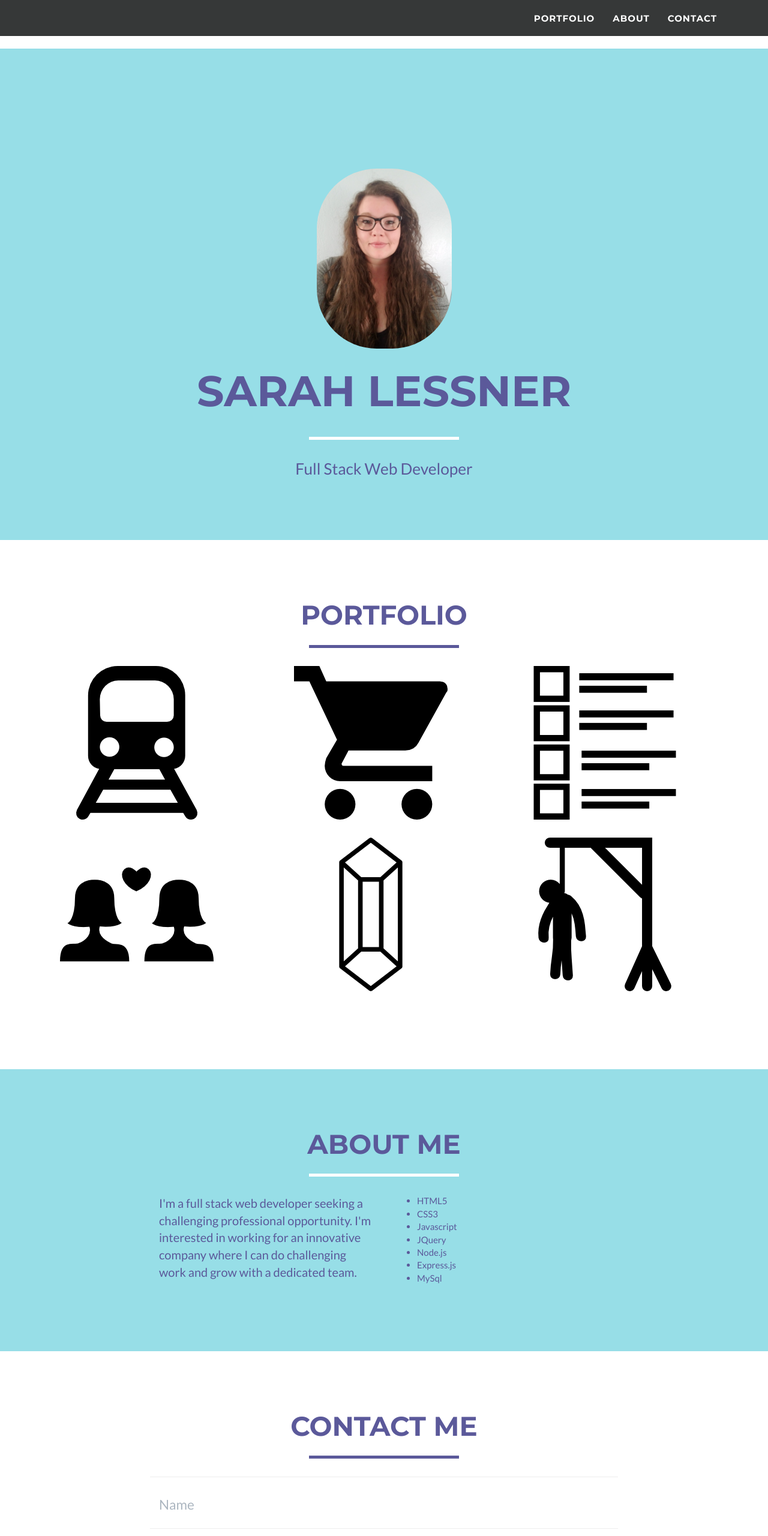
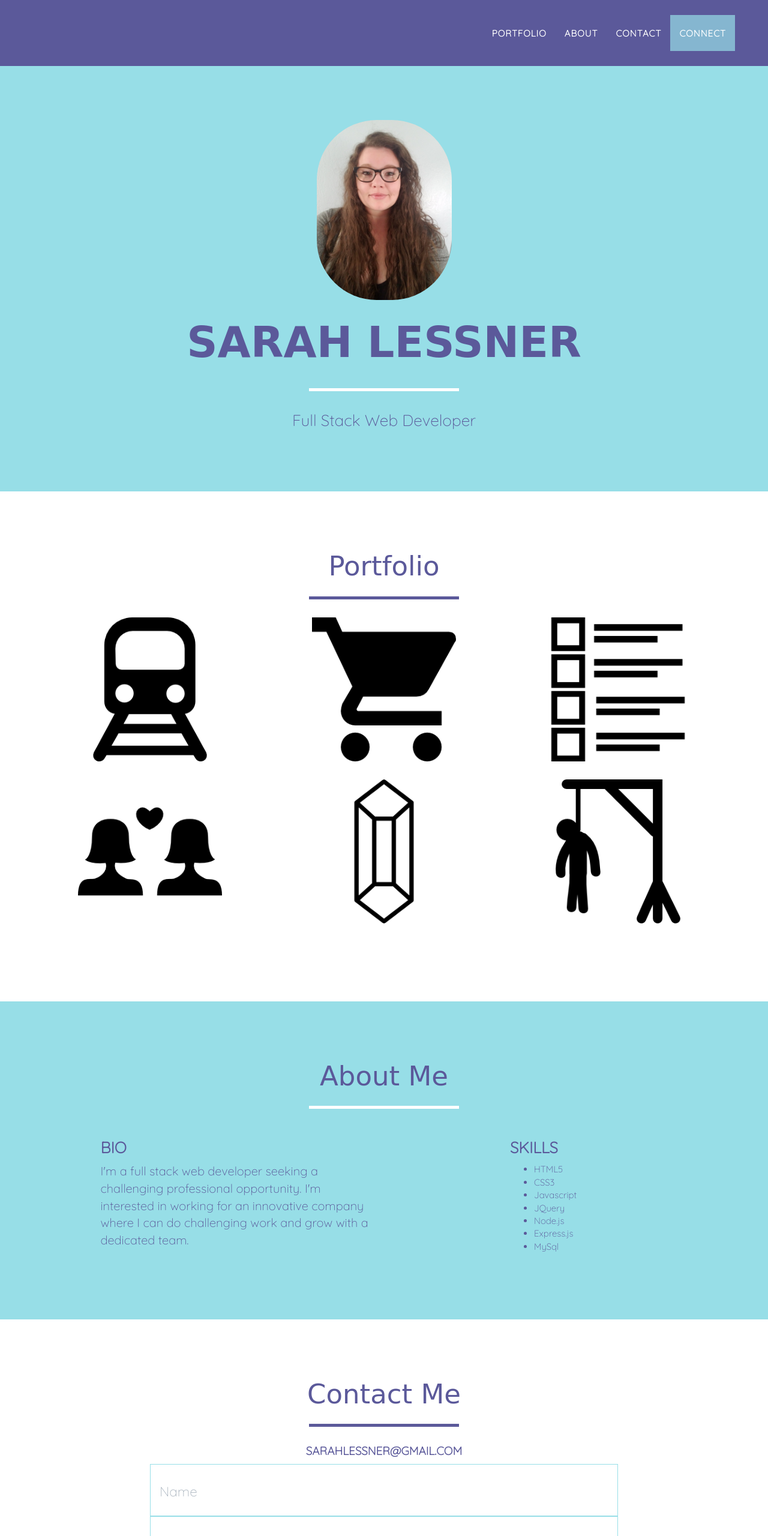
Before and after one commit to sarahlessner/professional-portfolio, a plain HTML site: page index.html in a window 1280 px wide. Shown: the top 2560 px of the page at 60% size. Drawn offline with nearby package versions, Linux system fonts and the light colour scheme; a web font is replaced by a local one.

Commit message:
changed fonts and cleaned up styling and margins

```diff
--- a/css/freelancer.css
+++ b/css/freelancer.css
@@ -6,6 +6,7 @@
 
 body {
     overflow-x: hidden;
+    font-family: 'Quicksand', sans-serif;
 }
 
 p {
@@ -23,16 +24,20 @@ a:active,
 a.active {
     outline: 0;
     color: #18bc9c;
+    font-family: 'Quicksand', sans-serif;
 }
 
-h1,
-h2,
+h1, h2 {
+    font-family: 'Galada', cursive;
+}
+
+
 h3,
 h4,
 h5,
 h6 {
     text-transform: uppercase;
-    font-family: Montserrat,"Helvetica Neue",Helvetica,Arial,sans-serif;
+    font-family: "Quicksand","Helvetica Neue",Helvetica,Arial,sans-serif;
     font-weight: 700;
 }
 
@@ -98,7 +103,7 @@ header img {
 header .intro-text .name {
     display: block;
     text-transform: uppercase;
-    font-family: Montserrat,"Helvetica Neue",Helvetica,Arial,sans-serif;
+    font-family: 'Galada', cursive;
     font-size: 2em;
     font-weight: 700;
 }
@@ -153,6 +158,8 @@ header .intro-text .skills {
     font-family: Montserrat,"Helvetica Neue",Helvetica,Arial,sans-serif;
     font-weight: 700;
     border-radius: 0;
+    margin-bottom: 0;
+    min-height: 90px;
 }
 
 .navbar a:focus {
@@ -166,6 +173,13 @@ header .intro-text .skills {
 
 .navbar .navbar-nav li a:focus {
     outline: 0;
+
+}
+
+.navbar-default .navbar-nav>.active>a,
+.navbar-default .navbar-nav>.active>a:hover,
+.navbar-default .navbar-nav>.active>a:focus {
+    background: rgba(151,222,231,.7);
 }
 
 .navbar .navbar-nav li a:hover {
@@ -175,7 +189,7 @@ header .intro-text .skills {
 .navbar-default,
 .navbar-inverse {
     border: 0;
-    background: #363838;
+    background: #5b599a;
     color: black;
 }
 
@@ -225,6 +239,11 @@ section.success a.active {
     font-size: 50px;
     margin-right: 20px;
     color: #97dee7;
+    margin-left: 15px;
+}
+
+.list-inline {
+    margin-left: 10px;
 }
 
 #portfolio .portfolio-item {
@@ -236,7 +255,7 @@ section.success a.active {
     display: block;
     position: relative;
     margin: 0 auto;
-    max-width: 300px;
+    max-width: 240px;
 }
 
 #portfolio .portfolio-item .portfolio-link .caption {
@@ -306,7 +325,7 @@ section.success a.active {
     position: relative;
     margin-bottom: 0;
     padding-bottom: .5em;
-    border-bottom: 1px solid #eee;
+    border: 1px solid #97dee7;
 }
 
 .floating-label-form-group input,
@@ -355,7 +374,7 @@ section.success a.active {
 }
 
 form .row:first-child .floating-label-form-group {
-    border-top: 1px solid #eee;
+    border-top: 1px solid #97dee7;
 }
 
 footer {
--- a/index.html
+++ b/index.html
@@ -21,6 +21,8 @@
     <link href="font-awesome/css/font-awesome.min.css" rel="stylesheet" type="text/css">
     <link href="http://fonts.googleapis.com/css?family=Montserrat:400,700" rel="stylesheet" type="text/css">
     <link href="http://fonts.googleapis.com/css?family=Lato:400,700,400italic,700italic" rel="stylesheet" type="text/css">
+    <link href="https://fonts.googleapis.com/css?family=Galada|Lato|Quicksand:300" rel="stylesheet">
+
 
     <!-- HTML5 Shim and Respond.js IE8 support of HTML5 elements and media queries -->
     <!-- WARNING: Respond.js doesn't work if you view the page via file:// -->
@@ -34,7 +36,7 @@
 <body id="page-top" class="index">
 
     <!-- Navigation -->
-    <nav class="navbar navbar-default navbar-scroll">
+    <nav class="navbar navbar-default navbar-fixed-top">
         <div class="container">
             <!-- Brand and toggle get grouped for better mobile display -->
             <div class="navbar-header">
@@ -61,6 +63,9 @@
                     </li>
                     <li class="page-scroll">
                         <a href="#contact">Contact</a>
+                    </li>
+                    <li class="page-scroll">
+                        <a href="#connect">Connect</a>
                     </li>
                 </ul>
             </div>
@@ -169,10 +174,12 @@
                 </div>
             </div>
             <div class="row">
-                <div class="col-lg-4 col-lg-offset-2">
+                <div class="col-lg-5 col-lg-offset-1">
+                    <h3>Bio</h3>
                     <p>I'm a full stack web developer seeking a challenging professional opportunity. I'm interested in working for an innovative company where I can do challenging work and grow with a dedicated team.</p>
                 </div>
-                <div class="col-lg-4">
+                <div class="col-lg-4 col-lg-offset-2">
+                    <h3>Skills</h3>
                     <ul>
                         <li>HTML5</li>
                         <li>CSS3</li>
@@ -194,6 +201,7 @@
                 <div class="col-lg-12 text-center">
                     <h2>Contact Me</h2>
                     <hr class="cogs-primary">
+                    <h4>sarahlessner@gmail.com</h4>
                 </div>
             </div>
             <div class="row">
@@ -236,18 +244,20 @@
     </section>
 
     <!-- Footer -->
-    <footer class="text-center">
+    <footer class="text-center" id="connect">
         <div class="footer-above">
             <div class="container">
                 <div class="row">
                     <div class="footer-col col-md-12">
                         <h3>Connect with Me</h3>
                         <ul class="list-inline">
-                            <li><a href="https://www.github.com/sarahlessner"><i class="fa fa-github" aria-hidden="true"></i></a></li>
+                            <li><a href="https://www.github.com/sarahlessner" target="_blank"><i class="fa fa-github" aria-hidden="true"></i></a></li>
 
-                            <li><a href="https://www.linkedin.com/in/sarahlessner"><i class="fa fa-linkedin" aria-hidden="true"></i></a></li>
+                            <li><a href="https://www.linkedin.com/in/sarahlessner" target="_blank"><i class="fa fa-linkedin" aria-hidden="true"></i></a></li>
 
-                            <li><a href="http://stackoverflow.com/users/7697729/sarah-lessner"><i class="fa fa-stack-overflow" aria-hidden="true"></i></a></li>
+                            <li><a href="http://stackoverflow.com/users/7697729/sarah-lessner" target="_blank"><i class="fa fa-stack-overflow" aria-hidden="true"></i></a></li>
+
+                            <li><a href="https://angel.co/sarahlessner" target="_blank"><i class="fa fa-angellist" aria-hidden="true"></i></a></li>
                         </ul>
                     </div>
                 </div>
@@ -275,7 +285,7 @@
                 <div class="row">
                     <div class="col-lg-8 col-lg-offset-2">
                         <div class="modal-body">
-                            <h2>BART Upstream - Transit Tracking App</h2>
+                            <h2>BART Upstream Transit Tracking App</h2>
                             <hr class="cogs-primary">
 
                             <p>App using BART (Bay Area Rapid Transit) API to display trip plans and real time train data.</p>
@@ -301,7 +311,7 @@
                         <div class="modal-body">
                             <h2>Bamazon Shopping</h2>
                             <hr class="cogs-primary">
-                            <p>Amazon-like storefront using SQL database(s) that allows initial choice of user view, manager view or supervisor view</p>
+                            <p>E commerce back end using SQL database(s) that allows initial choice of user view, manager view or supervisor view. Back end application. Demo video in ReadMe.</p>
                             <a href="https://github.com/sarahlessner/bamazon" target="_blank"><img src="img/004-interface.png" class="img-responsive img-centered" alt="Bamazon"></a>
                             <button type="button" class="btn btn-default" data-dismiss="modal"><i class="fa fa-times"></i> Close</button>
                         </div>
```
Also changed, not shown: 1 other file.
